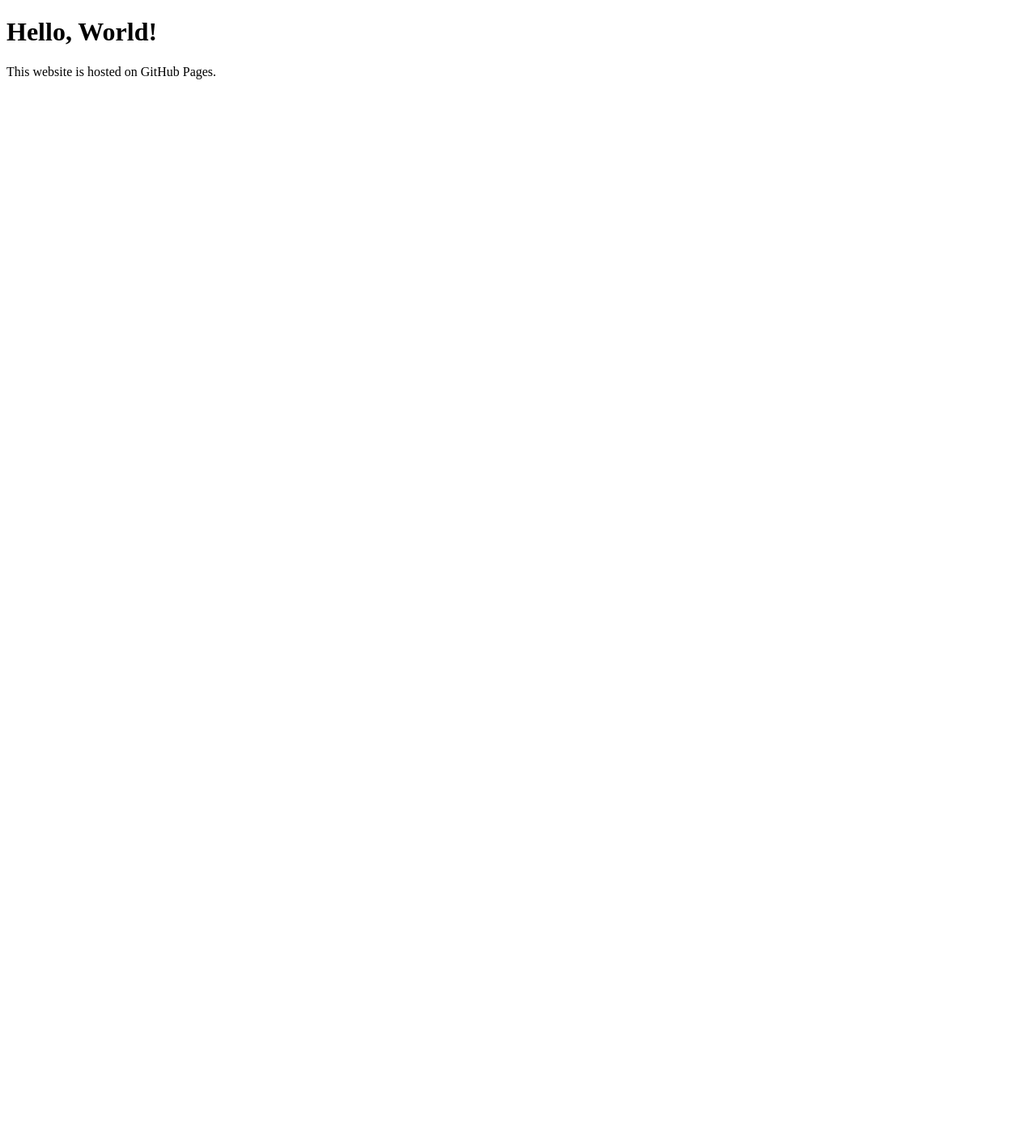
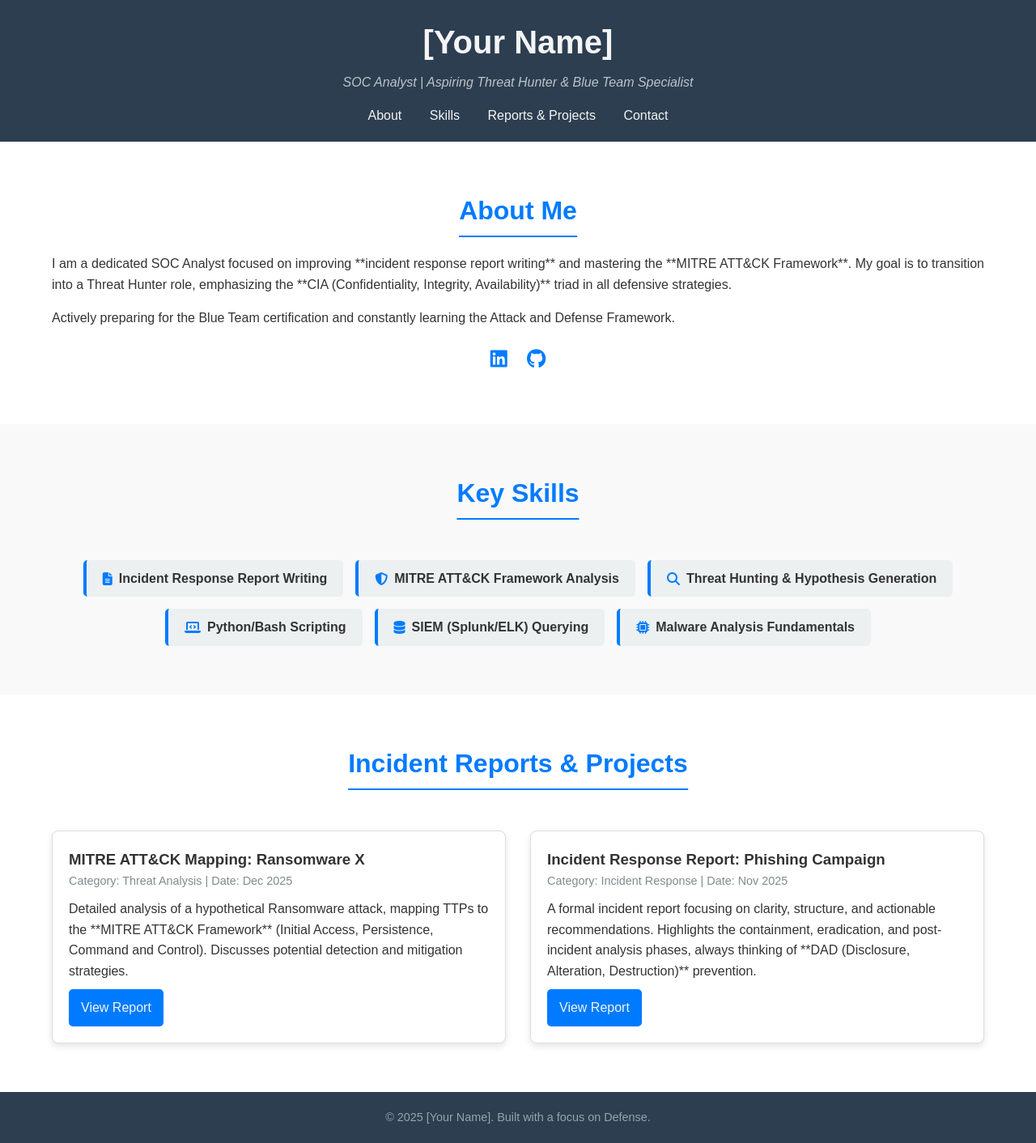
Before and after one commit to ZayarLin2001/Zayarlin, a plain HTML site: page index.html in a window 1280 px wide. Shown: the whole page at 81% size. Before the commit the page ends 800 px from the top, so only its background shows below. Drawn offline with Linux system fonts and the light colour scheme.

Commit message:
Update index.html

```diff
--- a/index.html
+++ b/index.html
@@ -1,10 +1,79 @@
 <!DOCTYPE html>
-<html>
+<html lang="en">
 <head>
-  <title>My GitHub Pages Site</title>
+    <meta charset="UTF-8">
+    <meta name="viewport" content="width=device-width, initial-scale=1.0">
+    <title>Cybersecurity Portfolio - [Your Name]</title>
+    <link rel="stylesheet" href="style.css">
+    <link rel="stylesheet" href="https://cdnjs.cloudflare.com/ajax/libs/font-awesome/6.5.1/css/all.min.css">
 </head>
 <body>
-  <h1>Hello, World!</h1>
-  <p>This website is hosted on GitHub Pages.</p>
+    <header>
+        <div class="container">
+            <h1>[Your Name]</h1>
+            <p class="tagline">SOC Analyst | Aspiring Threat Hunter & Blue Team Specialist</p>
+            <nav>
+                <a href="#about">About</a>
+                <a href="#skills">Skills</a>
+                <a href="#projects">Reports & Projects</a>
+                <a href="mailto:youremail@example.com">Contact</a>
+            </nav>
+        </div>
+    </header>
+
+    <section id="about" class="section-padding">
+        <div class="container">
+            <h2>About Me</h2>
+            <p>I am a dedicated SOC Analyst focused on improving **incident response report writing** and mastering the **MITRE ATT&CK Framework**. My goal is to transition into a Threat Hunter role, emphasizing the **CIA (Confidentiality, Integrity, Availability)** triad in all defensive strategies.</p>
+            <p>Actively preparing for the Blue Team certification and constantly learning the Attack and Defense Framework.</p>
+            <div class="social-links">
+                <a href="https://www.linkedin.com/" target="_blank"><i class="fab fa-linkedin"></i></a>
+                <a href="https://github.com/" target="_blank"><i class="fab fa-github"></i></a>
+                </div>
+        </div>
+    </section>
+
+    <section id="skills" class="bg-light section-padding">
+        <div class="container">
+            <h2>Key Skills</h2>
+            <ul class="skills-list">
+                <li><i class="fas fa-file-alt"></i> Incident Response Report Writing</li>
+                <li><i class="fas fa-shield-alt"></i> MITRE ATT&CK Framework Analysis</li>
+                <li><i class="fas fa-search"></i> Threat Hunting & Hypothesis Generation</li>
+                <li><i class="fas fa-laptop-code"></i> Python/Bash Scripting</li>
+                <li><i class="fas fa-database"></i> SIEM (Splunk/ELK) Querying</li>
+                <li><i class="fas fa-microchip"></i> Malware Analysis Fundamentals</li>
+            </ul>
+        </div>
+    </section>
+
+    <section id="projects" class="section-padding">
+        <div class="container">
+            <h2>Incident Reports & Projects</h2>
+            <div class="project-grid">
+
+                <article class="project-card">
+                    <h3>MITRE ATT&CK Mapping: Ransomware X</h3>
+                    <p class="project-meta">Category: Threat Analysis | Date: Dec 2025</p>
+                    <p>Detailed analysis of a hypothetical Ransomware attack, mapping TTPs to the **MITRE ATT&CK Framework** (Initial Access, Persistence, Command and Control). Discusses potential detection and mitigation strategies.</p>
+                    <a href="#" class="btn-primary">View Report</a>
+                </article>
+
+                <article class="project-card">
+                    <h3>Incident Response Report: Phishing Campaign</h3>
+                    <p class="project-meta">Category: Incident Response | Date: Nov 2025</p>
+                    <p>A formal incident report focusing on clarity, structure, and actionable recommendations. Highlights the containment, eradication, and post-incident analysis phases, always thinking of **DAD (Disclosure, Alteration, Destruction)** prevention.</p>
+                    <a href="#" class="btn-primary">View Report</a>
+                </article>
+
+                </div>
+        </div>
+    </section>
+
+    <footer>
+        <div class="container">
+            <p>&copy; 2025 [Your Name]. Built with a focus on Defense.</p>
+        </div>
+    </footer>
 </body>
 </html>
```
